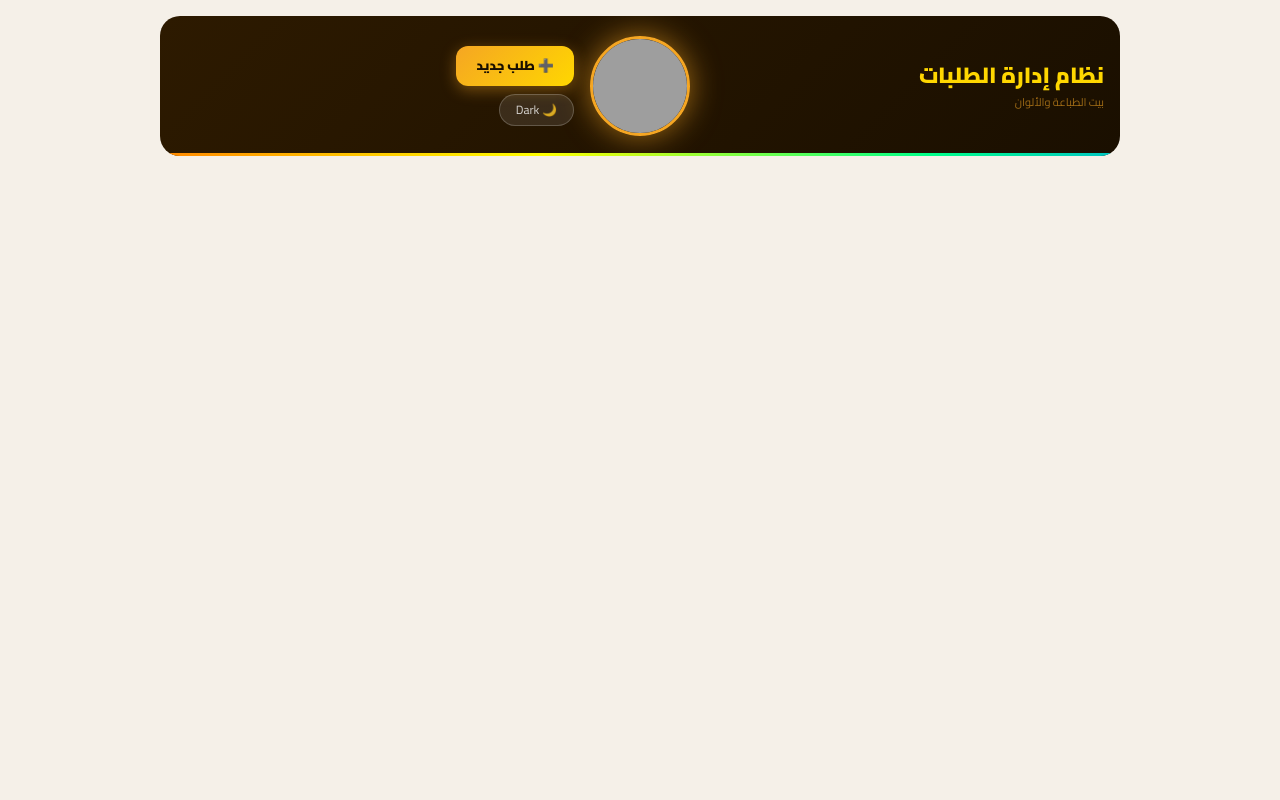
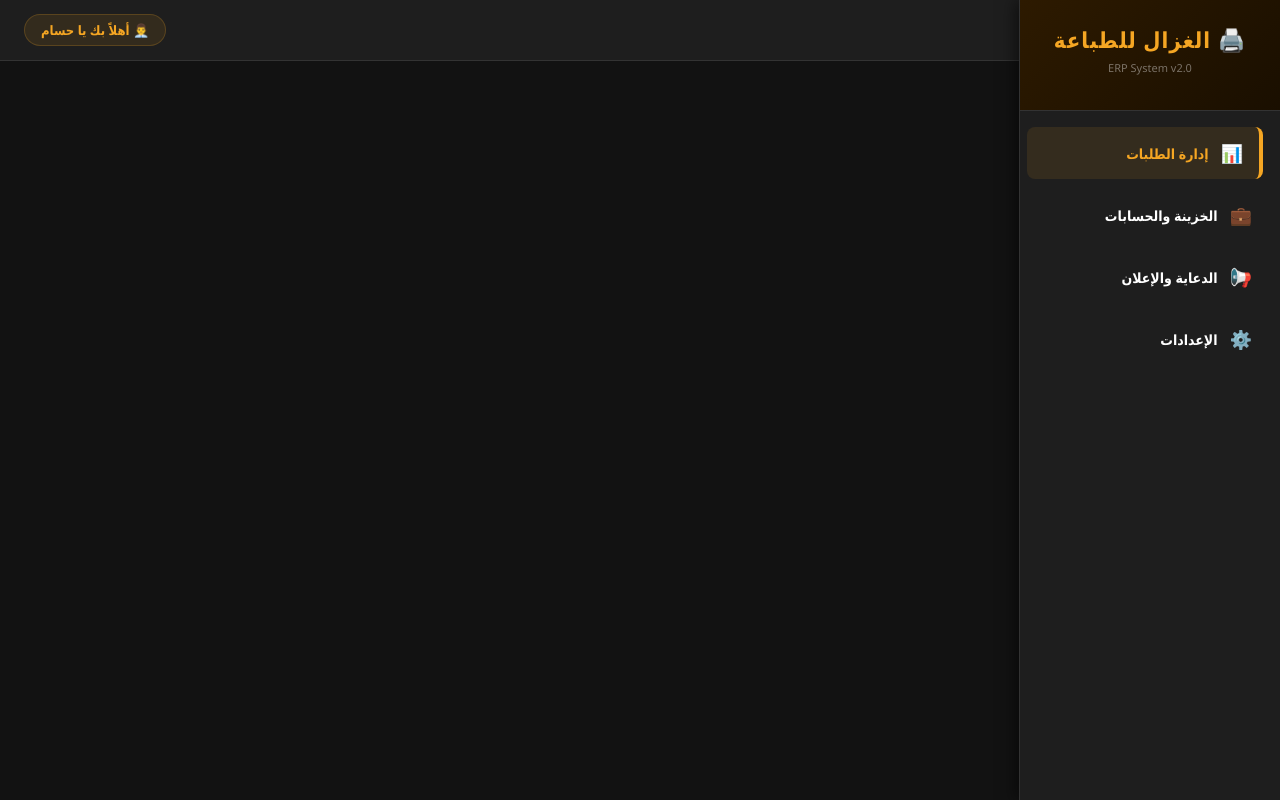
Before and after one commit to mharubber-maker/printing_app, a Python web app: template templates/base.html in a window 1280 px wide. Run offline with Jinja, Linux system fonts and the light colour scheme; the template is opened without the code that fills it, so the values that code supplies are empty; some libraries are stand-ins or nearby versions; grey boxes are pictures that could not be loaded.

Commit message:
feat: design enterprise sidebar UI and create financial ledger DB schema

```diff
--- a/templates/base.html
+++ b/templates/base.html
@@ -1,33 +1,182 @@
 <!DOCTYPE html>
-<html lang="ar" dir="rtl" data-theme="light">
+<html lang="ar" dir="rtl">
 <head>
     <meta charset="UTF-8">
     <meta name="viewport" content="width=device-width, initial-scale=1.0">
-    <title>{% block title %}بيت الطباعة والألوان{% endblock %}</title>
-    <link href="https://fonts.googleapis.com/css2?family=Cairo:wght@400;600;700;900&display=swap" rel="stylesheet">
-    <link rel="stylesheet" href="/static/css/tokens.css">
-    <link rel="stylesheet" href="/static/css/base.css">
-    <link rel="stylesheet" href="/static/css/components.css">
-    <script src="https://cdn.tailwindcss.com"></script>
+    <title>{% block title %}نظام ERP - بيت الطباعة{% endblock %}</title>
     <script src="https://unpkg.com/htmx.org@1.9.10"></script>
-    {% block extra_css %}{% endblock %}
+    <style>
+        :root {
+            --bg-body: #121212;
+            --bg-card: #1e1e1e;
+            --bg-table-head: #2d1a00;
+            --bg-table-hover: rgba(245, 166, 35, 0.05);
+            --text-primary: #ffffff;
+            --text-muted: #a0a0a0;
+            --gold-dark: #f5a623;
+            --gold-subtle: rgba(245, 166, 35, 0.1);
+            --border-color: #333333;
+            --space-2: 8px; --space-3: 12px; --space-4: 16px; --space-5: 24px;
+            --radius-md: 8px; --text-xs: 11px; --text-base: 14px; --text-lg: 18px;
+            --font-black: 900;
+            --sidebar-width: 260px;
+        }
+
+        body {
+            margin: 0;
+            font-family: 'Segoe UI', Tahoma, Geneva, Verdana, sans-serif;
+            background-color: var(--bg-body);
+            color: var(--text-primary);
+            display: flex;
+            min-height: 100vh;
+            overflow-x: hidden;
+        }
+
+        /* ===== SIDEBAR ===== */
+        .sidebar {
+            width: var(--sidebar-width);
+            background-color: var(--bg-card);
+            border-left: 1px solid var(--border-color);
+            display: flex;
+            flex-direction: column;
+            position: fixed;
+            right: 0;
+            top: 0;
+            bottom: 0;
+            z-index: 100;
+            box-shadow: -4px 0 15px rgba(0,0,0,0.5);
+        }
+
+        .sidebar-header {
+            padding: var(--space-5);
+            text-align: center;
+            border-bottom: 1px solid var(--border-color);
+            background: linear-gradient(135deg, #2d1a00, #1a0f00);
+        }
+
+        .sidebar-header h1 {
+            color: var(--gold-dark);
+            font-size: 22px;
+            margin: 0;
+            font-weight: 900;
+            letter-spacing: 1px;
+        }
+
+        .nav-links {
+            padding: var(--space-4) var(--space-3);
+            display: flex;
+            flex-direction: column;
+            gap: 10px;
+        }
+
+        .nav-link {
+            display: flex;
+            align-items: center;
+            gap: 12px;
+            padding: 14px 16px;
+            color: var(--text-primary);
+            text-decoration: none;
+            border-radius: var(--radius-md);
+            transition: all 0.3s ease;
+            font-weight: bold;
+            font-size: 14px;
+        }
+
+        .nav-link:hover, .nav-link.active {
+            background-color: var(--gold-subtle);
+            color: var(--gold-dark);
+            transform: translateX(-5px);
+            border-right: 4px solid var(--gold-dark);
+        }
+
+        /* ===== MAIN CONTENT ===== */
+        .main-wrapper {
+            margin-right: var(--sidebar-width);
+            flex: 1;
+            display: flex;
+            flex-direction: column;
+        }
+
+        .top-navbar {
+            height: 60px;
+            background: var(--bg-card);
+            border-bottom: 1px solid var(--border-color);
+            display: flex;
+            align-items: center;
+            justify-content: flex-end;
+            padding: 0 var(--space-5);
+        }
+
+        .user-profile {
+            display: flex;
+            align-items: center;
+            gap: 10px;
+            font-size: 13px;
+            color: var(--gold-dark);
+            font-weight: bold;
+            background: var(--gold-subtle);
+            padding: 6px 16px;
+            border-radius: 50px;
+            border: 1px solid rgba(245, 166, 35, 0.2);
+        }
+
+        .content-area {
+            padding: var(--space-5);
+            flex: 1;
+        }
+
+        /* Modal Styles */
+        .modal-overlay { position: fixed; top: 0; left: 0; width: 100%; height: 100%; background: rgba(0,0,0,0.7); display: flex; align-items: center; justify-content: center; z-index: 1000; }
+        .hidden { display: none !important; }
+        .modal-card { background: var(--bg-card); padding: var(--space-5); border-radius: 16px; width: 100%; border: 1px solid var(--border-color); box-shadow: 0 20px 25px -5px rgba(0,0,0,0.5); }
+        .form-label { display: block; font-size: 12px; font-weight: bold; color: var(--text-muted); margin-bottom: 6px; }
+        .form-input { width: 100%; padding: 10px 12px; background: var(--bg-body); border: 1px solid var(--border-color); border-radius: var(--radius-md); color: var(--text-primary); outline: none; transition: 0.2s; }
+        .form-input:focus { border-color: var(--gold-dark); box-shadow: 0 0 0 2px var(--gold-subtle); }
+        .btn { padding: 8px 16px; border-radius: var(--radius-md); font-weight: bold; cursor: pointer; transition: 0.2s; display: inline-flex; align-items: center; gap: 8px; border: none; }
+        .btn-primary { background: var(--gold-dark); color: #1a0f00; }
+        .btn-primary:hover { background: #ffb732; transform: translateY(-1px); }
+    </style>
 </head>
 <body>
-    {% block header %}
-        {% include "components/header.html" %}
-    {% endblock %}
 
-    <main style="max-width:960px;margin:0 auto;padding:0 var(--space-4) var(--space-4)">
-        {% block content %}{% endblock %}
-    </main>
+    <aside class="sidebar">
+        <div class="sidebar-header">
+            <h1>🖨️ الغزال للطباعة</h1>
+            <p style="color: rgba(255,255,255,0.4); font-size: 11px; margin-top: 6px;">ERP System v2.0</p>
+        </div>
+        <nav class="nav-links">
+            <a href="/" class="nav-link active">
+                <span style="font-size: 18px;">📊</span> إدارة الطلبات
+            </a>
+            <a href="#" class="nav-link">
+                <span style="font-size: 18px;">💼</span> الخزينة والحسابات
+            </a>
+            <a href="#" class="nav-link">
+                <span style="font-size: 18px;">📢</span> الدعاية والإعلان
+            </a>
+            <a href="#" class="nav-link">
+                <span style="font-size: 18px;">⚙️</span> الإعدادات
+            </a>
+        </nav>
+    </aside>
 
-    {% include "components/toast.html" %}
+    <div class="main-wrapper">
+        <header class="top-navbar">
+            <div class="user-profile">
+                <span>👨‍💼 أهلاً بك يا حسام</span>
+            </div>
+        </header>
+
+        <main class="content-area">
+            {% block content %}{% endblock %}
+        </main>
+    </div>
+
     {% include "components/modal.html" %}
 
-    <script src="/static/js/theme.js"></script>
-    <script src="/static/js/modal.js"></script>
-    <script src="/static/js/utils.js"></script>
-    <script src="/static/js/core.js"></script>
-    {% block extra_js %}{% endblock %}
+    <script>
+        function openModal() { document.getElementById('main-modal').classList.remove('hidden'); }
+        function closeModal() { document.getElementById('main-modal').classList.add('hidden'); }
+    </script>
 </body>
 </html>
```
Also changed, not shown: alembic/versions/278fa1411c1b_add_finance_ledger_and_factory_price.py (added, +42 -0 lines), domain/orders/model.py (+18 -8 lines).
